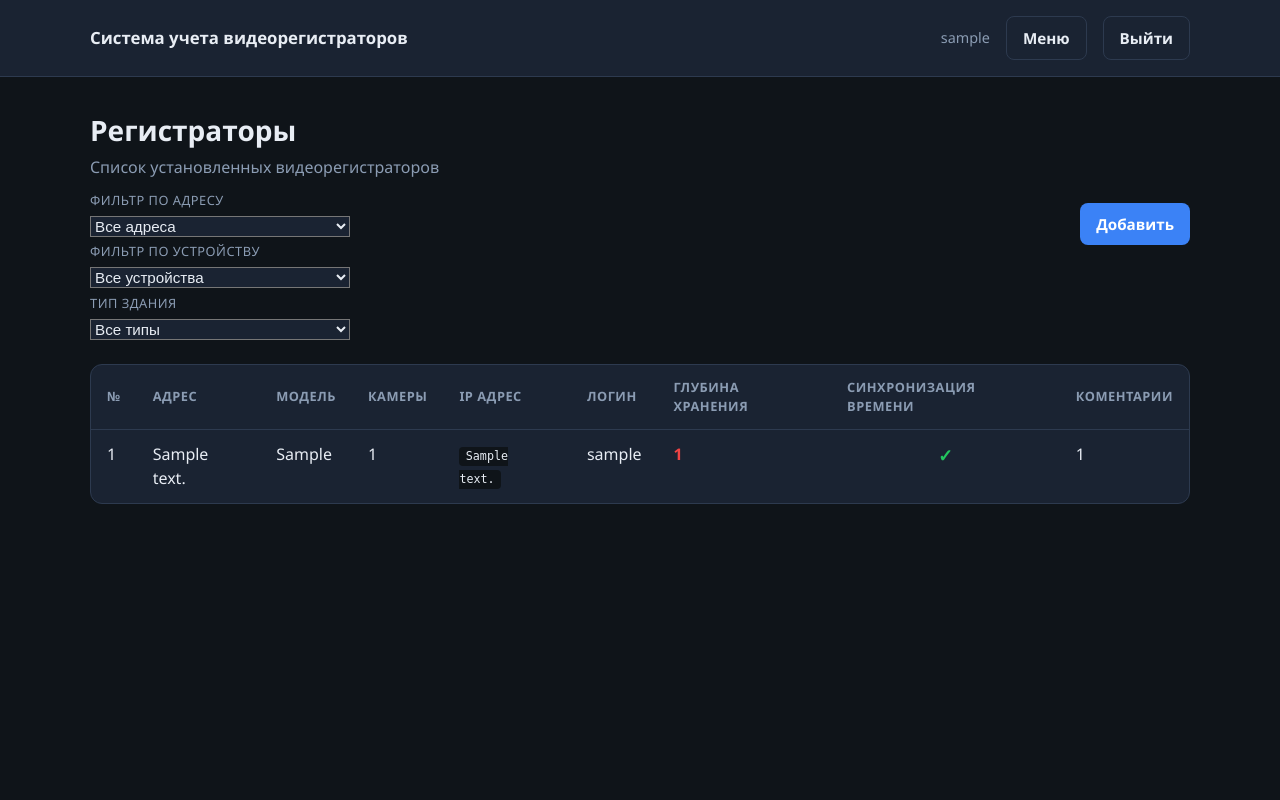
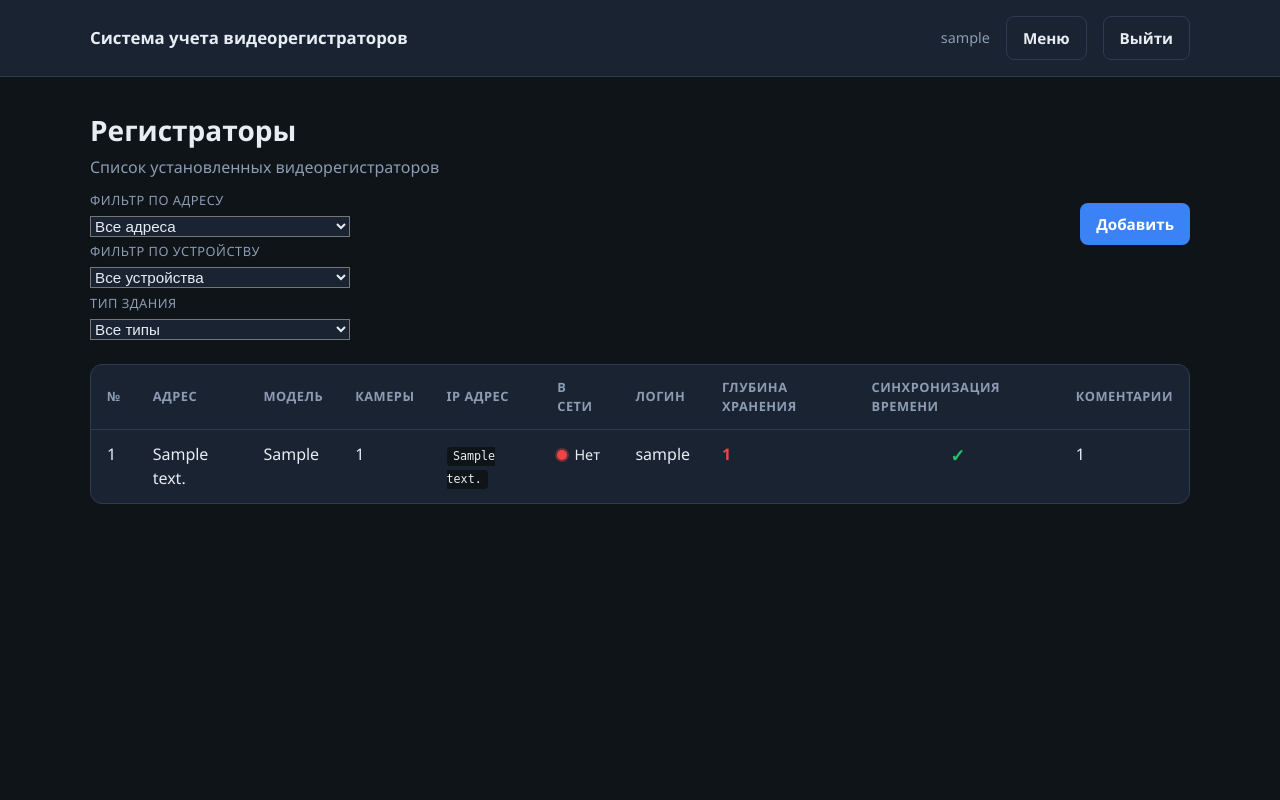
Before and after one commit to lobachevma/vreg, a Flask app: page /recorders in a window 1280 px wide. Run offline with Flask 3, Linux system fonts and the light colour scheme; the visitor is signed in with stand-in values (Sample User, id 1); tables that the repository leaves empty hold one stand-in row (values such as "Sample post").

Commit message:
Add online status indicator for video recorders
Show «В сети» with green/red dot on list and detail cards.
TCP reachability check via async JSON endpoint with 60s cache.

Co-authored-by: trongnghia68 <trongnghia68@nuit.edu.vn>

```diff
--- /dev/null
+++ b/app/connectivity.py
@@ -0,0 +1,40 @@
+"""Проверка доступности видеорегистраторов по TCP."""
+
+from __future__ import annotations
+
+import socket
+import time
+from typing import Dict, Tuple
+
+RECORDER_CHECK_PORTS = (80, 554, 8000)
+CONNECT_TIMEOUT_SEC = 1.0
+CACHE_TTL_SEC = 60
+
+_cache: Dict[int, Tuple[float, bool]] = {}
+
+
+def is_recorder_reachable(ip_address: str | None) -> bool:
+    if not ip_address or not str(ip_address).strip():
+        return False
+
+    host = str(ip_address).strip()
+    for port in RECORDER_CHECK_PORTS:
+        try:
+            with socket.create_connection((host, port), timeout=CONNECT_TIMEOUT_SEC):
+                return True
+        except OSError:
+            continue
+    return False
+
+
+def recorder_online_cached(recorder_id: int, ip_address: str | None) -> bool:
+    now = time.monotonic()
+    cached = _cache.get(recorder_id)
+    if cached is not None:
+        cached_at, value = cached
+        if now - cached_at < CACHE_TTL_SEC:
+            return value
+
+    online = is_recorder_reachable(ip_address)
+    _cache[recorder_id] = (now, online)
+    return online
--- a/app/routes.py
+++ b/app/routes.py
@@ -14,6 +14,7 @@ from sqlalchemy import func
 
 from app import db
 from app.auth import admin_required, login_required
+from app.connectivity import recorder_online_cached
 from app.models import Building, Hdd, Recorder, RecorderComment, RecorderModel, User
 
 bp = Blueprint("main", __name__)
@@ -220,6 +221,16 @@ def recorder_detail(recorder_id):
         for comment in recorder.comments
     ]
     return render_template("recorder_detail.html", recorder=recorder, comments=comments)
+
+
+@bp.route("/recorders/<int:recorder_id>/online")
+@login_required
+def recorder_online(recorder_id):
+    recorder = Recorder.query.get_or_404(recorder_id)
+    online = recorder_online_cached(recorder.id, recorder.ip_address)
+    response = jsonify(online=online)
+    response.headers["Cache-Control"] = "private, max-age=60"
+    return response
 
 
 @bp.route("/recorders/<int:recorder_id>/password")
--- /dev/null
+++ b/app/static/online_status.js
@@ -0,0 +1,40 @@
+(function () {
+    function applyOnlineStatus(el, online) {
+        el.dataset.state = online ? "online" : "offline";
+        var dot = el.querySelector(".online-dot");
+        if (dot) {
+            dot.classList.remove(
+                "online-dot--unknown",
+                "online-dot--online",
+                "online-dot--offline"
+            );
+            dot.classList.add(online ? "online-dot--online" : "online-dot--offline");
+        }
+        var label = el.querySelector(".online-label");
+        if (label) {
+            label.textContent = online ? "Да" : "Нет";
+        }
+        el.setAttribute("aria-label", online ? "В сети" : "Не в сети");
+    }
+
+    window.addEventListener("DOMContentLoaded", function () {
+        document.querySelectorAll(".online-status[data-online-url]").forEach(function (el) {
+            fetch(el.dataset.onlineUrl, {
+                headers: { Accept: "application/json" },
+                credentials: "same-origin",
+            })
+                .then(function (response) {
+                    if (!response.ok) {
+                        throw new Error("status check failed");
+                    }
+                    return response.json();
+                })
+                .then(function (data) {
+                    applyOnlineStatus(el, !!data.online);
+                })
+                .catch(function () {
+                    applyOnlineStatus(el, false);
+                });
+        });
+    });
+})();
--- a/app/static/style.css
+++ b/app/static/style.css
@@ -16,6 +16,9 @@
     --warning-text: #fcd34d;
     --info-bg: #1e3a5f;
     --info-text: #93c5fd;
+    --online-status-online: #22c55e;
+    --online-status-offline: var(--danger);
+    --online-status-unknown: var(--muted);
 }
 
 * {
@@ -771,6 +774,44 @@ code {
     color: var(--danger);
 }
 
+.online-status-cell {
+    vertical-align: middle;
+}
+
+.online-status {
+    display: inline-flex;
+    align-items: center;
+    gap: 0.45rem;
+}
+
+.online-dot {
+    width: 0.625rem;
+    height: 0.625rem;
+    border-radius: 50%;
+    flex-shrink: 0;
+    background: var(--online-status-unknown);
+}
+
+.online-dot--online {
+    background: var(--online-status-online);
+    box-shadow: 0 0 0 2px color-mix(in srgb, var(--online-status-online) 35%, transparent);
+}
+
+.online-dot--offline {
+    background: var(--online-status-offline);
+    box-shadow: 0 0 0 2px color-mix(in srgb, var(--online-status-offline) 35%, transparent);
+}
+
+.online-label {
+    font-size: 0.9rem;
+    color: var(--muted);
+}
+
+.online-status[data-state="online"] .online-label,
+.online-status[data-state="offline"] .online-label {
+    color: var(--text);
+}
+
 .badge {
     display: inline-block;
     padding: 0.2rem 0.5rem;
--- a/app/templates/recorders.html
+++ b/app/templates/recorders.html
@@ -75,6 +75,7 @@
                 <th>Модель</th>
                 <th>Камеры</th>
                 <th>IP адрес</th>
+                <th>В сети</th>
                 <th>Логин</th>
                 <th>Глубина хранения</th>
                 <th>Синхронизация времени</th>
@@ -89,6 +90,15 @@
                 <td>{{ recorder.model }}</td>
                 <td>{{ recorder.camera_count }}</td>
                 <td><code>{{ recorder.ip_address }}</code></td>
+                <td class="online-status-cell">
+                    <span class="online-status"
+                          data-online-url="{{ url_for('main.recorder_online', recorder_id=recorder.id) }}"
+                          data-state="loading"
+                          aria-label="Проверка связи">
+                        <span class="online-dot online-dot--unknown" aria-hidden="true"></span>
+                        <span class="online-label">…</span>
+                    </span>
+                </td>
                 <td>{{ recorder.login }}</td>
                 <td class="{% if recorder.storage_depth < 30 %}storage-low{% else %}storage-ok{% endif %}">{{ recorder.storage_depth }}</td>
                 <td class="time-sync-cell">
@@ -113,6 +123,7 @@
 </div>
 {% endif %}
 
+<script src="{{ url_for('static', filename='online_status.js') }}"></script>
 <script>
     window.addEventListener("DOMContentLoaded", function () {
         document.querySelectorAll(".recorder-row").forEach(function (row) {
```
Also changed, not shown: app/templates/recorder_detail.html (+13 -0 lines).
